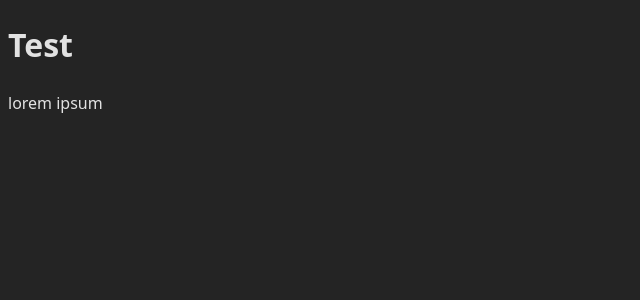
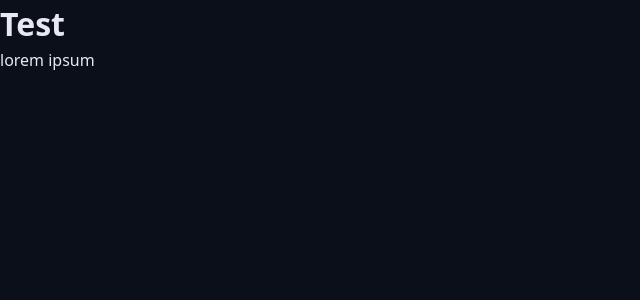
Before and after one commit to ErickDahl/chronos-pomodoro, a React (Vite) app: page / in a window 1280 px wide. Shown: the top 300 px of the page, without its empty margins (0-640 px from the left). Built offline with nearby package versions, Linux system fonts and the light colour scheme.

Commit message:
feat: add lucide-react dependency and update global styles for improved theming

```diff
--- a/package.json
+++ b/package.json
@@ -13,6 +13,7 @@
     "commit": "cz"
   },
   "dependencies": {
+    "lucide-react": "^0.522.0",
     "react": "^19.1.0",
     "react-dom": "^19.1.0"
   },
--- a/src/styles/global.css
+++ b/src/styles/global.css
@@ -1,12 +1,19 @@
+* {
+  margin: 0;
+  padding: 0;
+  box-sizing: border-box;
+}
+
 :root {
   font-family: system-ui, Avenir, Helvetica, Arial, sans-serif;
   line-height: 1.5;
   font-weight: 400;
+  font-size: 1rem;
   color-scheme: light dark;
-  color: rgb(255 255 255 / 87%);
-  background-color: #242424;
   font-synthesis: none;
   text-rendering: optimizelegibility;
   -webkit-font-smoothing: antialiased;
   -moz-osx-font-smoothing: grayscale;
+  background: var(--gray-900);
+  color: var(--text-default);
 }
--- a/src/styles/theme.css
+++ b/src/styles/theme.css
@@ -1,3 +1,44 @@
-.body {
-  background-color: red;
+:root {
+  /* 🎭 Shades of Gray (dynamic colors that change between light/dark modes) */
+  --gray-100: #e6e9f0;
+  --gray-200: #cdd3e1;
+  --gray-300: #aab3cc;
+  --gray-400: #555f7d;
+  --gray-500: #454f6a;
+  --gray-600: #363d56;
+  --gray-700: #272f43;
+  --gray-800: #181f2e;
+  --gray-900: #0a0f1a;
+
+  /* 🌿 Primary Colors (fixed colors - DO NOT change with the theme) */
+  --primary-light: #4de7b7;
+  --primary: #0da170;
+  --primary-dark: #065f46;
+
+  /* 🔗 Links */
+  --link-color: #10b981;
+  --link-hover: #0b8a60;
+
+  /* 🚦 Alerts (fixed colors, used for visual feedback) */
+  --success: #22c55e;
+  --warning: #eab308;
+  --error: #991b1b;
+  --info: #0ea5e9;
+
+  /* 🎨 Text on Colored Backgrounds (to ensure contrast) */
+  --text-over-primary: #0a0f1a;
+  --text-over-primary-dark: #e6e9f0;
+  --text-over-primary-light: #0a0f1a;
+  --text-over-success: #0a0f1a;
+  --text-over-warning: #0a0f1a;
+  --text-over-error: #e6e9f0;
+  --text-over-info: #0a0f1a;
+
+  /* 📝 Text Colors (dynamic) */
+  --text-default: #e6e9f0;
+  --text-muted: #aab3cc;
+
+  /* 🚫 Colors for Disabled Buttons and Elements */
+  --disabled: #555f7d;
+  --text-disabled: #aab3cc;
 }
```
Also changed, not shown: 1 other file (tests, documents, lock files or other folders).
